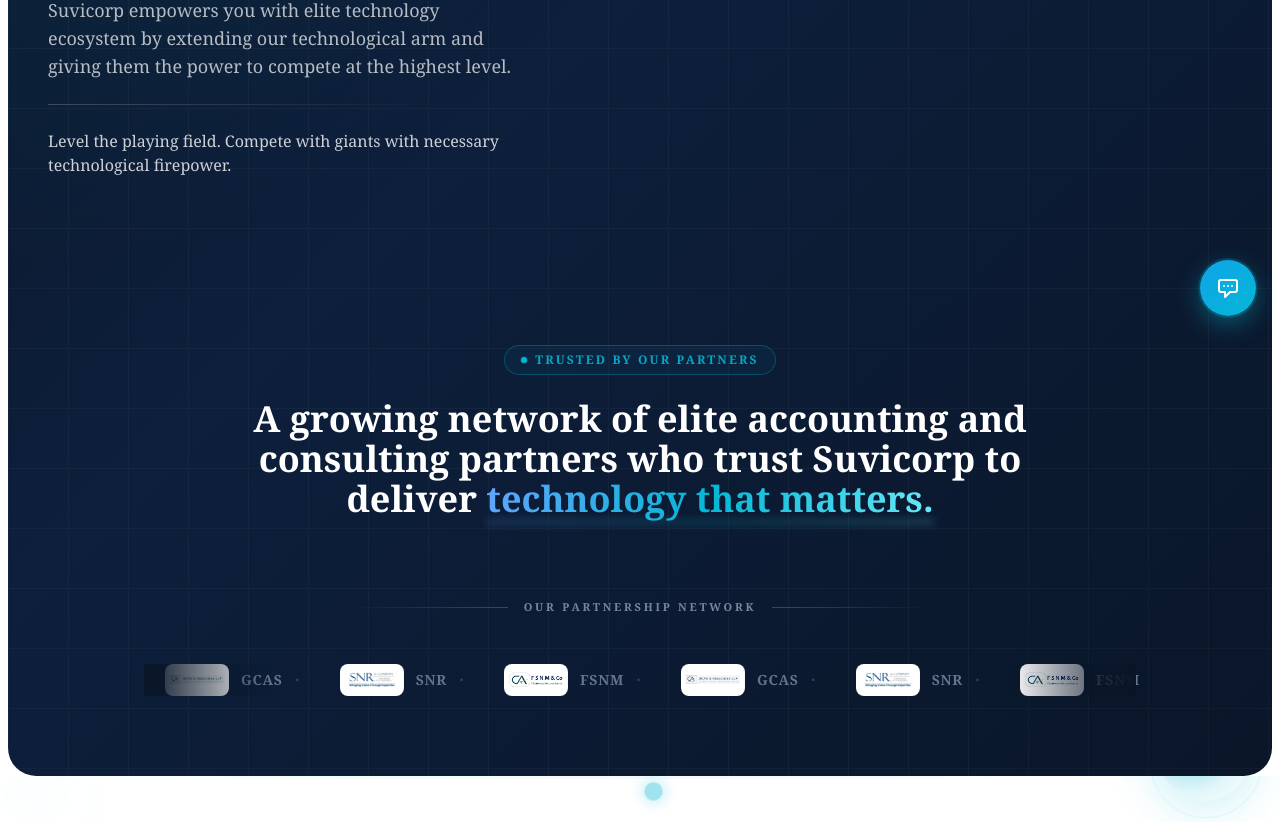
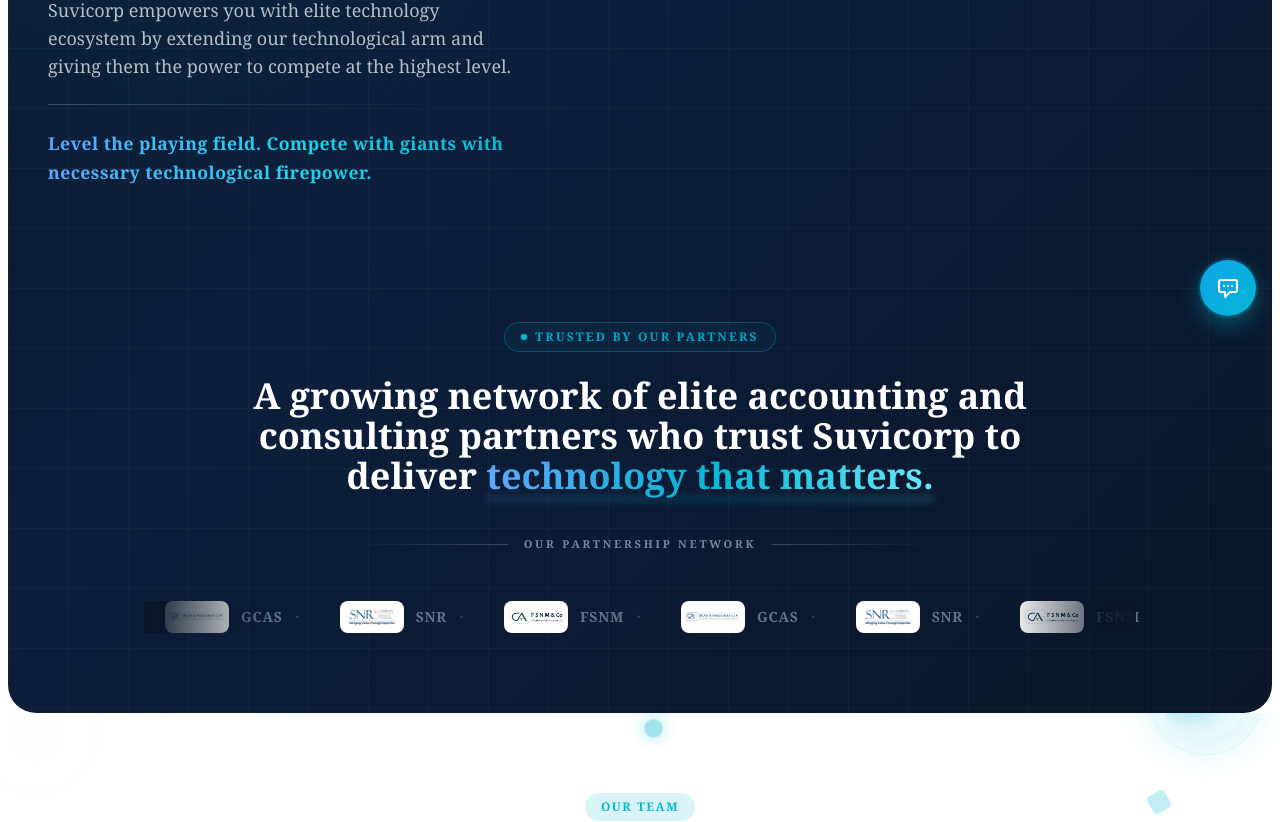
Before and after one commit to devashish2006/SuviCorp, a Next.js app: page / in a window 1280 px wide. Shown: the part 460-1282 px from the top of the page. Built offline with nearby package versions, Linux system fonts and the light colour scheme.

Commit message:
less the  margin

```diff
--- a/components/sections/Hero.tsx
+++ b/components/sections/Hero.tsx
@@ -743,7 +743,7 @@ export const Hero: React.FC = () => {
 
                 <div className="h-px w-full max-w-[400px] bg-gradient-to-r from-white/20 to-transparent mb-6" />
 
-                <p className="text-white/80 text-sm md:text-base leading-relaxed max-w-[480px] mb-6 md:mb-10 font-medium">
+                <p className="text-[0.95rem] md:text-[1.1rem] leading-relaxed max-w-[480px] mb-6 md:mb-10 font-semibold tracking-wide text-transparent bg-clip-text bg-gradient-to-r from-blue-400 via-cyan-400 to-teal">
                   Level the playing field. Compete with giants with necessary technological firepower.
                 </p>
 
@@ -757,7 +757,7 @@ export const Hero: React.FC = () => {
 
           {/* ── Marquee strip ── */}
           <div
-            className="mt-12 md:mt-16 overflow-hidden w-full max-w-5xl mx-auto px-4 pb-20 text-center"
+            className="mt-6 md:mt-8 overflow-hidden w-full max-w-5xl mx-auto px-4 pb-20 text-center"
             style={{ animation: 'fadeUp 0.8s ease-out 1s both' }}
           >
             {/* Tag & Description */}
@@ -768,7 +768,7 @@ export const Hero: React.FC = () => {
               </span>
             </div>
 
-            <h3 className="mb-20 text-2xl md:text-3xl lg:text-4xl font-bold text-white max-w-4xl mx-auto leading-tight">
+            <h3 className="mb-10 text-2xl md:text-3xl lg:text-4xl font-bold text-white max-w-4xl mx-auto leading-tight">
               A growing network of elite accounting and consulting partners who trust Suvicorp to deliver{' '}
               <span className="relative inline-block whitespace-nowrap">
                 <span className="relative z-10 bg-gradient-to-r from-blue-400 via-teal to-cyan-300 bg-clip-text text-transparent">
```
